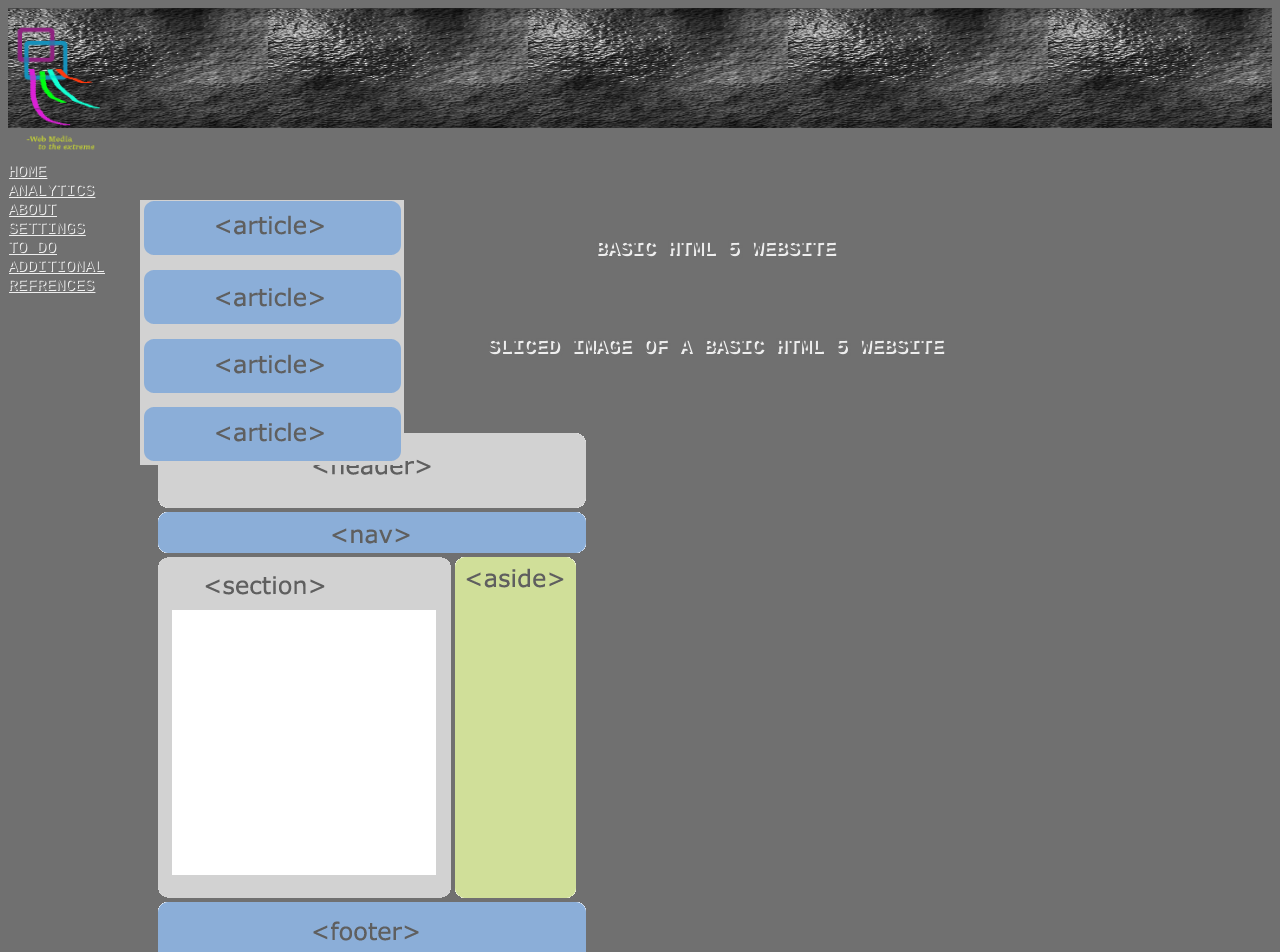
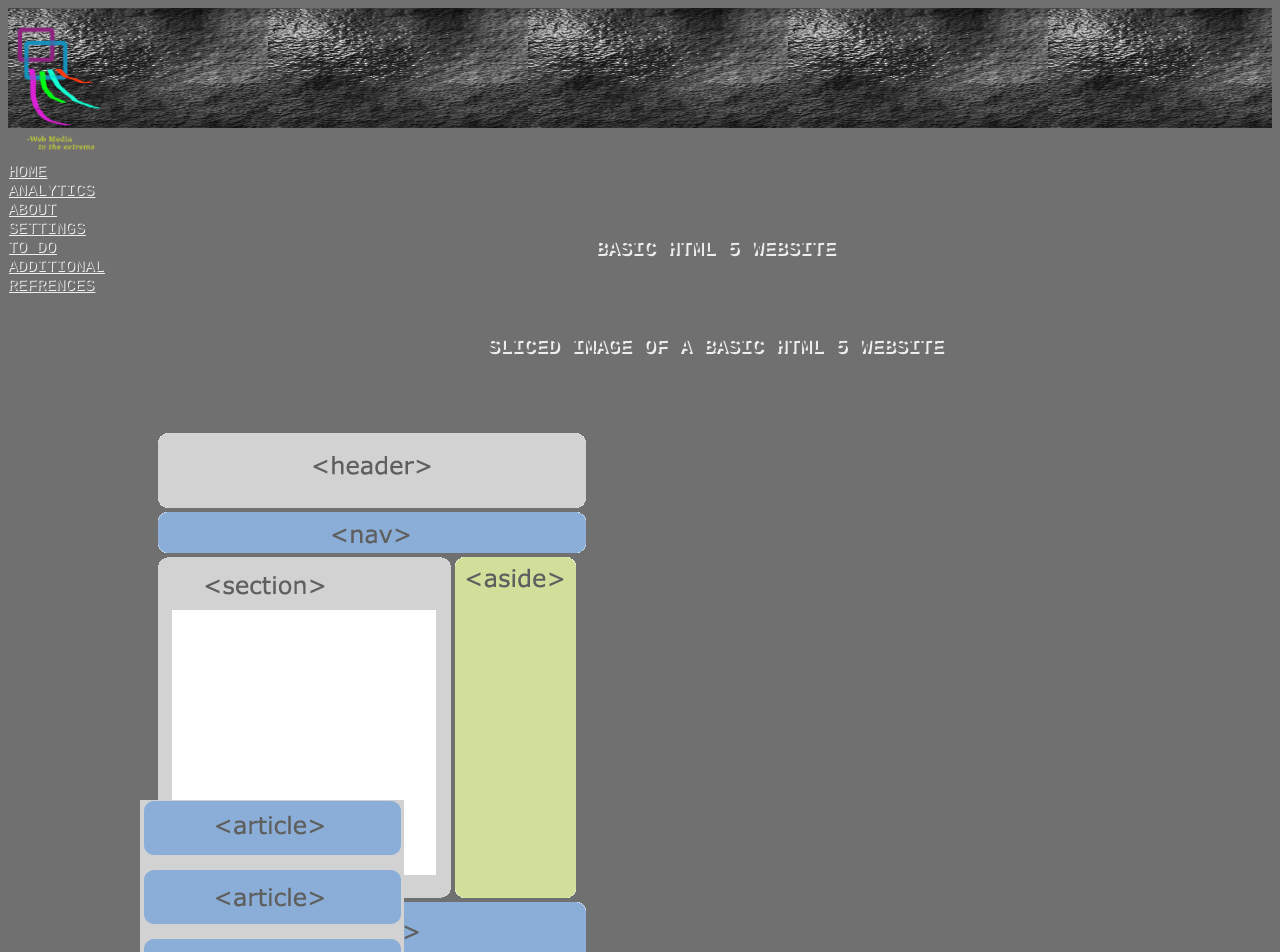
Before and after one commit to vashman/web_meda, a Jekyll site: the page built from media_post/sliced.html, in a window 1280 px wide. Shown: the top 952 px of the page. Built offline with Jekyll 4.4.1, drawn with Linux system fonts in a browser that asks for light colours.

```diff
--- a/media_post/sliced.html
+++ b/media_post/sliced.html
@@ -15,7 +15,7 @@
 <a href="http://www.w3schools.com/tags/tag_header.asp"><image src="{{site.baseurl}}//media/sliced/header.png" alt="header" /></a><br />
 <a href="http://www.w3schools.com/tags/tag_nav.asp"><image src="{{site.baseurl}}/media/sliced/nav.png" alt="nav" /></a><br />
 <a href="http://www.w3schools.com/tags/tag_section.asp"><image src="{{site.baseurl}}/media/sliced/section.png" alt="section" /></a>
-<a href="www.w3schools.com/tags/tag_article.asp"><image src="{{site.baseurl}}/media/sliced/articule.png" alt="articule" / style="position: absolute; left:140px; top:200px;"></a>
+<a href="www.w3schools.com/tags/tag_article.asp"><image src="{{site.baseurl}}/media/sliced/articule.png" alt="articule" / style="position: absolute; left:140px; top:800px;"></a>
 <a href="http://www.w3schools.com/tags/tag_aside.asp"><image src="{{site.baseurl}}/media/sliced/aside.png" alt="aside" /></a><br />
 <a href="http://www.w3schools.com/tags/tag_footer.asp"><image src="{{site.baseurl}}/media/sliced/footer.png" alt="footer" /></a>
 
```
